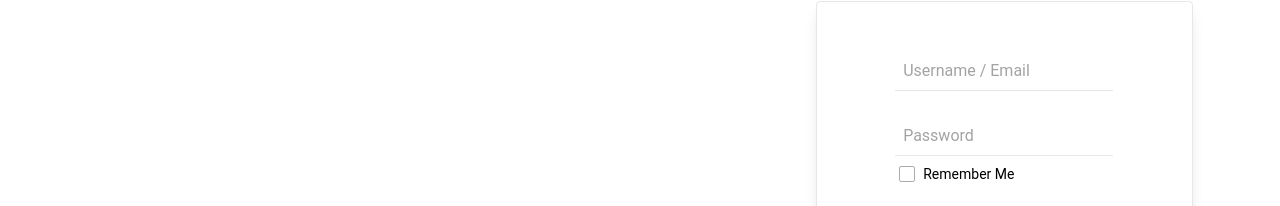
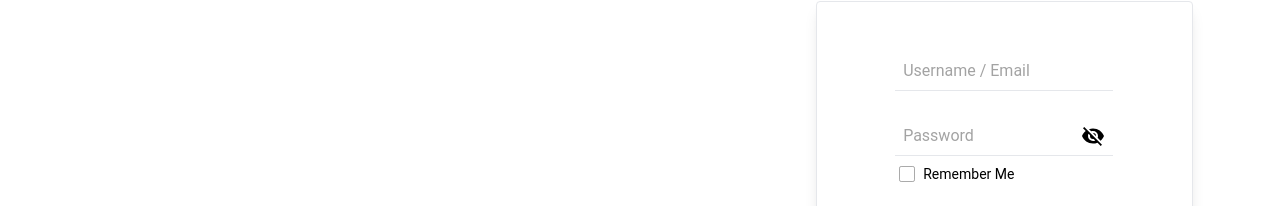
Before and after one commit to YKLoh666/chat-app, a SvelteKit app in the folder client/: page / in a window 1280 px wide. Shown: the part 171-377 px from the top of the page. Built offline with nearby package versions, Linux system fonts and the light colour scheme.

Commit message:
Added show/hide password functionality in login page

```diff
--- a/client/package.json
+++ b/client/package.json
@@ -34,6 +34,7 @@
 		"tailwindcss": "^3.4.0",
 		"tslib": "^2.4.1",
 		"typescript": "^5.0.0",
+		"unplugin-icons": "^0.18.1",
 		"vite": "^5.0.3",
 		"vitest": "^1.0.0"
 	},
--- /dev/null
+++ b/client/src/components/icons/Eye.svelte
@@ -0,0 +1,6 @@
+<svg xmlns="http://www.w3.org/2000/svg" width="24" height="24" viewBox="0 0 24 24"
+	><path
+		fill="currentColor"
+		d="M12 9a3 3 0 0 0-3 3a3 3 0 0 0 3 3a3 3 0 0 0 3-3a3 3 0 0 0-3-3m0 8a5 5 0 0 1-5-5a5 5 0 0 1 5-5a5 5 0 0 1 5 5a5 5 0 0 1-5 5m0-12.5C7 4.5 2.73 7.61 1 12c1.73 4.39 6 7.5 11 7.5s9.27-3.11 11-7.5c-1.73-4.39-6-7.5-11-7.5"
+	/></svg
+>
--- /dev/null
+++ b/client/src/components/icons/EyeOff.svelte
@@ -0,0 +1,6 @@
+<svg xmlns="http://www.w3.org/2000/svg" width="24" height="24" viewBox="0 0 24 24"
+	><path
+		fill="currentColor"
+		d="M11.83 9L15 12.16V12a3 3 0 0 0-3-3zm-4.3.8l1.55 1.55c-.05.21-.08.42-.08.65a3 3 0 0 0 3 3c.22 0 .44-.03.65-.08l1.55 1.55c-.67.33-1.41.53-2.2.53a5 5 0 0 1-5-5c0-.79.2-1.53.53-2.2M2 4.27l2.28 2.28l.45.45C3.08 8.3 1.78 10 1 12c1.73 4.39 6 7.5 11 7.5c1.55 0 3.03-.3 4.38-.84l.43.42L19.73 22L21 20.73L3.27 3M12 7a5 5 0 0 1 5 5c0 .64-.13 1.26-.36 1.82l2.93 2.93c1.5-1.25 2.7-2.89 3.43-4.75c-1.73-4.39-6-7.5-11-7.5c-1.4 0-2.74.25-4 .7l2.17 2.15C10.74 7.13 11.35 7 12 7"
+	/></svg
+>
--- a/client/src/routes/+layout.svelte
+++ b/client/src/routes/+layout.svelte
@@ -4,8 +4,6 @@
 	import '../app.css';
 
 	import { page } from '$app/stores';
-
-	export let data: LayoutData;
 </script>
 
 <Header route={$page.url.pathname} />
--- a/client/src/routes/+page.svelte
+++ b/client/src/routes/+page.svelte
@@ -1,10 +1,27 @@
-<script>
+<script lang="ts">
+	import EyeOff from '../components/icons/EyeOff.svelte';
+	import Eye from '../components/icons/Eye.svelte';
+
 	$: uid = '';
 	$: password = '';
+	$: isShowing = false;
 	$: rmbMe = false;
 
 	const login = () => {
-		console.log('Hello');
+		let isUsername = true;
+		if (uid.includes('@')) isUsername = false; // is email
+
+		if (isUsername) {
+			// login with username
+		} else {
+			// login with email
+		}
+
+		// console.log(
+		// 	`Login Credential: ${uid} is ${
+		// 		isUsername ? 'username' : 'email'
+		// 	}, the password is ${password}`
+		// );
 	};
 </script>
 
@@ -28,6 +45,17 @@
 				<div class="form-label whitespace-nowrap">Username / Email</div>
 			</div>
 			<div class="form-group">
+				{#if isShowing}
+					<input
+						type="text"
+						name="password"
+						id="password"
+						class="form-control"
+						placeholder=""
+						bind:value={password}
+						required
+					/>
+				{:else}
 					<input
 						type="password"
 						name="password"
@@ -37,7 +65,21 @@
 						bind:value={password}
 						required
 					/>
+				{/if}
 				<div class="form-label">Password</div>
+				<div class="absolute bottom-0 p-2 w-full flex justify-end pointer-events-none">
+					<button
+						type="button"
+						class="pointer-events-auto"
+						on:click={() => (isShowing = !isShowing)}
+					>
+						{#if isShowing}
+							<Eye />
+						{:else}
+							<EyeOff />
+						{/if}
+					</button>
+				</div>
 			</div>
 			<label for="rmb-me" class="form-group px-1 pt-2 gap-2 flex items-center text-sm">
 				<input type="checkbox" name="rmb-me" id="rmb-me" bind:checked={rmbMe} />
--- a/package.json
+++ b/package.json
@@ -12,7 +12,8 @@
   "main": "index.js",
   "devDependencies": {},
   "scripts": {
-    "dev": "nodemon server/index"
+    "start": "node ./server",
+    "dev": "nodemon ./server"
   },
   "keywords": [],
   "author": "",
```
Also changed, not shown: 2 other files (tests, documents, lock files or other folders). Lines whose indentation alone changed are shown as unchanged.
